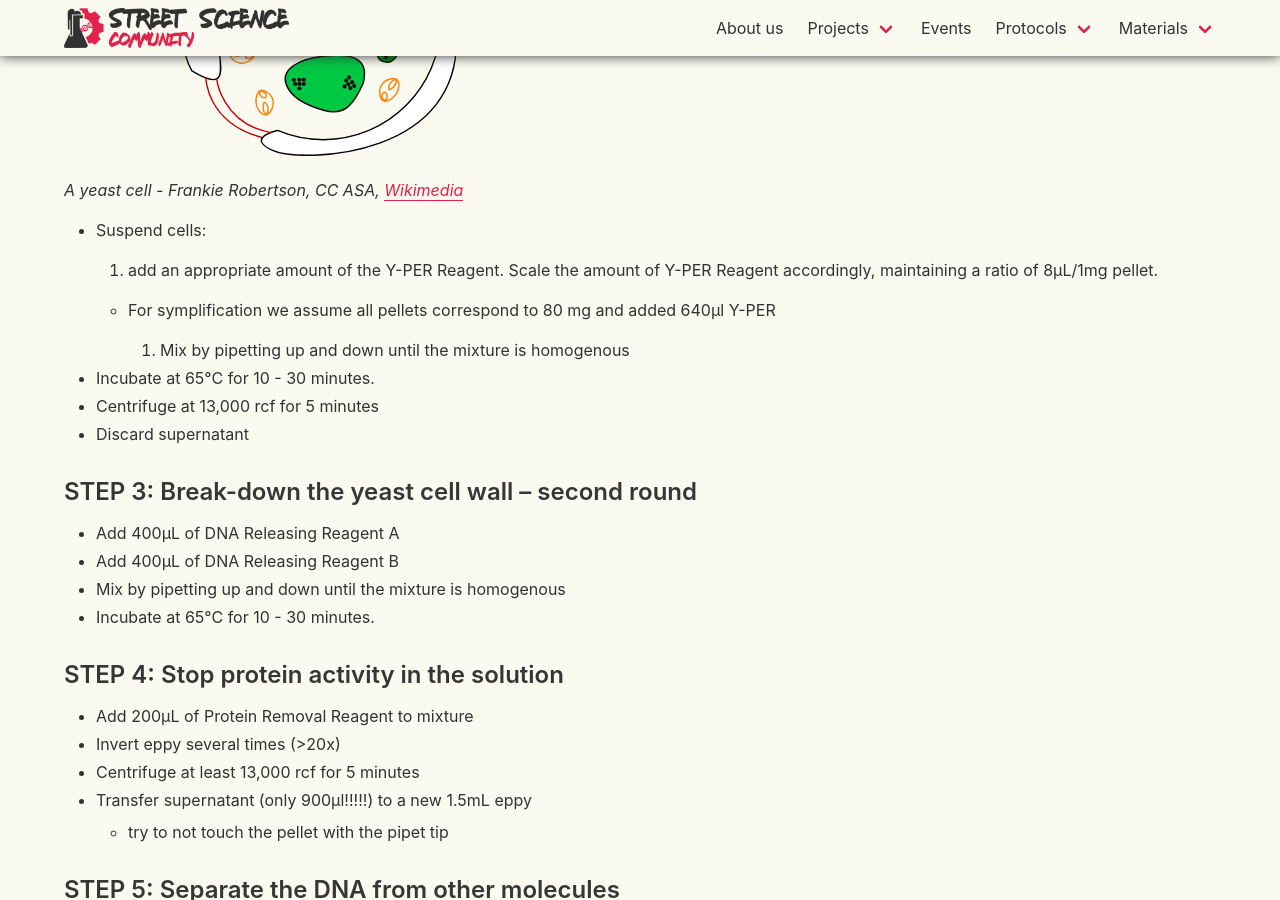
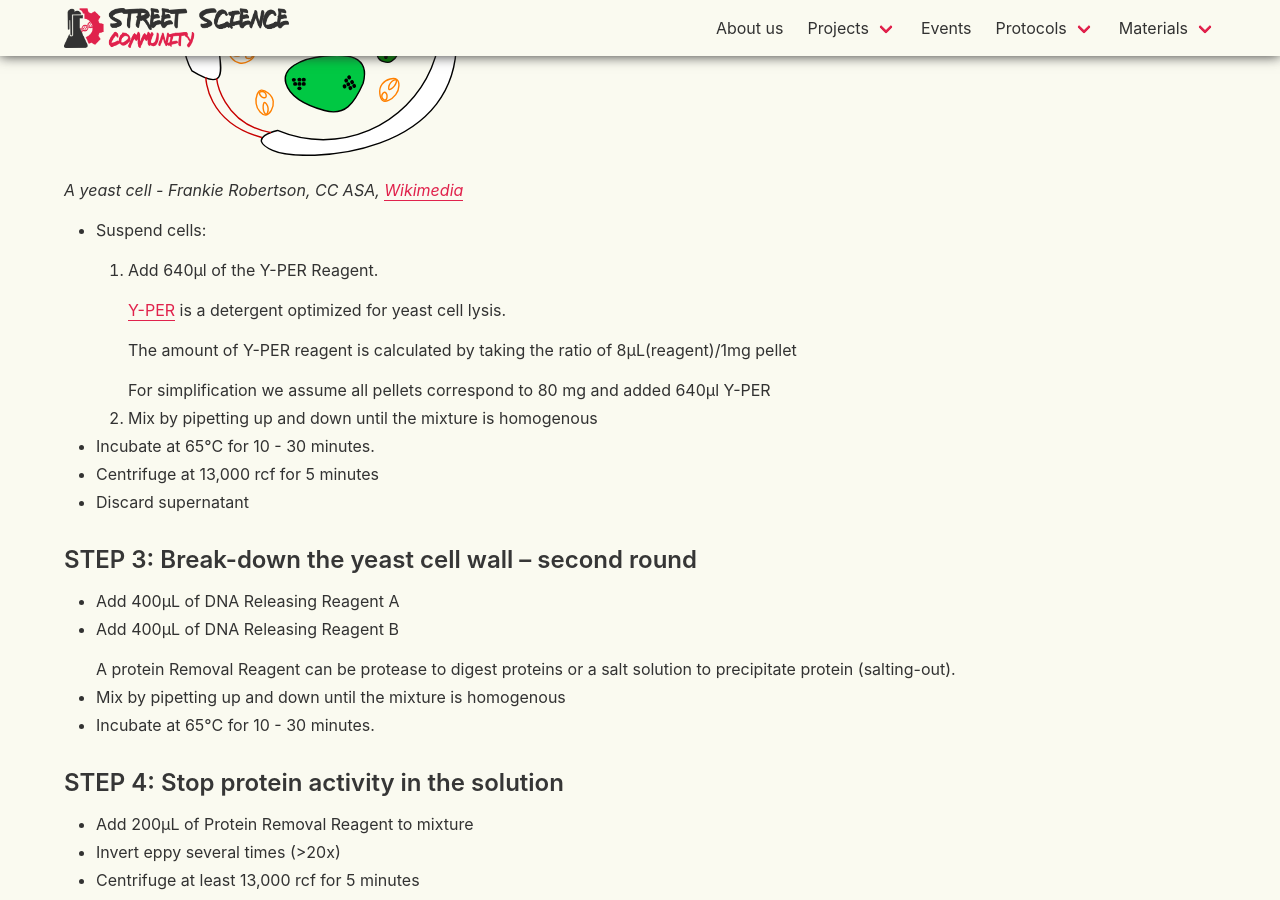
Before and after one commit to StreetScienceCommunity/StreetScienceCommunity.github.io, a Jekyll site: the page built from _protocols/new-dna-extraction.md, in a window 1280 px wide and 900 px high, scrolled down 4805 px. Built offline with Jekyll 4.4.1, drawn with Linux system fonts in a browser that asks for light colours; nearby versions of some CDN libraries; some of the changed text lies outside the part shown.

Commit message:
added Masakos bio explanations

```diff
--- a/_protocols/new-dna-extraction.md
+++ b/_protocols/new-dna-extraction.md
@@ -83,9 +83,17 @@
 *A yeast cell - Frankie Robertson, CC ASA, [Wikimedia](https://en.wikipedia.org/wiki/File:Yeast_cell_english.svg)*
 
 - Suspend cells:
- 1. add an appropriate amount of the Y-PER Reagent. Scale the amount of Y-PER Reagent accordingly, maintaining a ratio of 8μL/1mg pellet.
-	- For symplification we assume all pellets correspond to 80 mg and added 640µl Y-PER
- 2. Mix by pipetting up and down until the mixture is homogenous
+
+	1. Add 640µl of the Y-PER Reagent.
+
+		[Y-PER](https://www.thermofisher.com/order/catalog/product/78991#/78991) is a detergent optimized for yeast cell lysis.
+
+		The amount of Y-PER reagent is calculated by taking the ratio of 8μL(reagent)/1mg pellet
+
+		For simplification we assume all pellets correspond to 80 mg and added 640µl Y-PER
+
+	2. Mix by pipetting up and down until the mixture is homogenous
+
 - Incubate at 65°C for 10 - 30 minutes.
 - Centrifuge at 13,000 rcf for 5 minutes
 - Discard supernatant
@@ -95,6 +103,9 @@
 
 - Add 400μL of DNA Releasing Reagent A
 - Add 400μL of DNA Releasing Reagent B
+
+	A protein Removal Reagent can be protease to digest proteins or a salt solution to precipitate protein (salting-out).
+
 - Mix by pipetting up and down until the mixture is homogenous
 - Incubate at 65°C for 10 - 30 minutes.
 
@@ -111,8 +122,11 @@
 - Add 600μL isopropyl alcohol to fill tube
 - Invert eppy several times gently (>20x)
 - Separate DNA by centrifuging the mixture at 13,000 rcf for 10 minutes.
- - The DNA be at the bottom of the eppy (pellet)
-- Remove supernatant, being careful not to discard any of the pellet, which is clear and hard to see.
+- The DNA should be at the bottom of the eppy (pellet)
+- Remove supernatant (here: liquit above you), being careful not to discard any of the pellet, which is clear and hard to see.
+
+	DNA is negatively charged, therefore hydrophilic (dissolves in water). The carbon chain of alcohol is hydrophobic, so the DNA is less soluble and precipitates. Isopropanol and ethanol are alcohol. Isopropanol has a longer carbon chain than ethanol (therefore more hydrophobic) and thus precipitates DNA stronger than ethanol.
+The problem is that isopropanol also precipitates salts. To remove salts, we wash the DNA pellet with ethanol in STEP 6.
 
 
 ### STEP 6: Wash the DNA to remove unwanted substances
```
